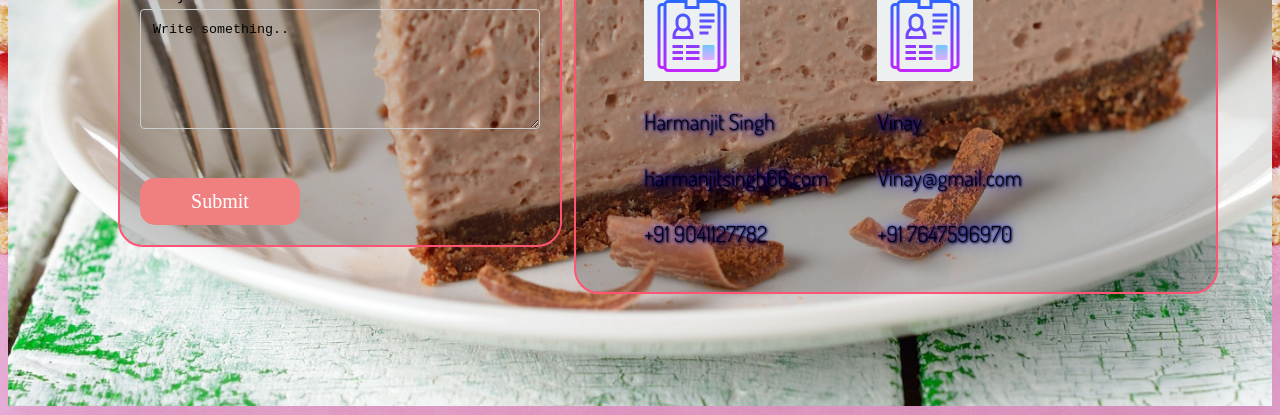
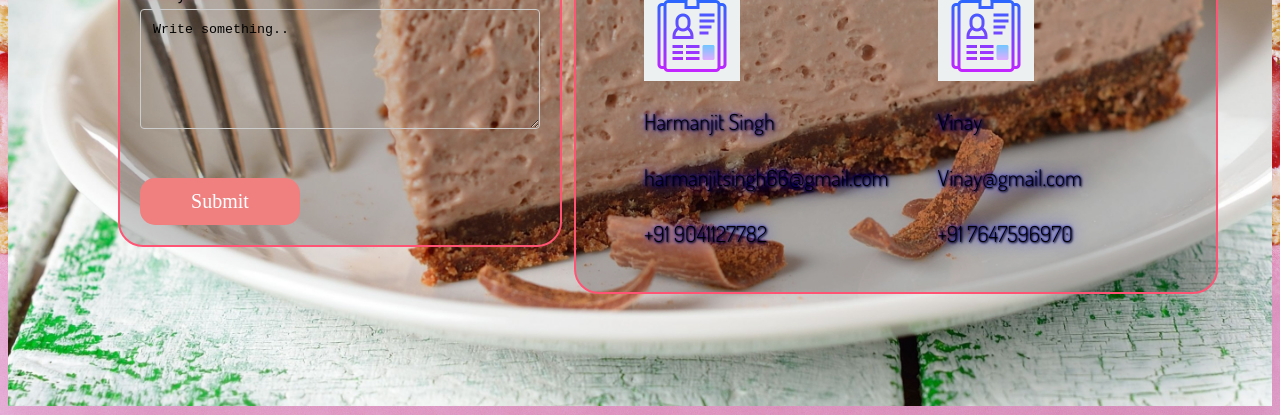
Before and after one commit to harman20/Food-Recipes-App, a plain HTML site: page contactus.html in a window 1280 px wide. Shown: the part 402-817 px from the top of the page. Drawn offline with Linux system fonts and the light colour scheme; a web font is replaced by a local one.

Commit message:
Update contactus.html

```diff
--- a/contactus.html
+++ b/contactus.html
@@ -41,7 +41,7 @@ Subject  <textarea name="subject" placeholder="Write something.." style="height:
     <tr>
       <td>
         <div id='info'>
-        <a href="https://harman20.github.io/resume/"><img src="resume.png"></a><br><p style="font-size:22px">Harmanjit Singh<br><br>harmanjitsingh66.com<br><br>+91 9041127782</p>
+        <a href="https://harman20.github.io/resume/"><img src="resume.png"></a><br><p style="font-size:22px">Harmanjit Singh<br><br>harmanjitsingh66@gmail.com<br><br>+91 9041127782</p>
         </div>
       </td>
           <td>
```
